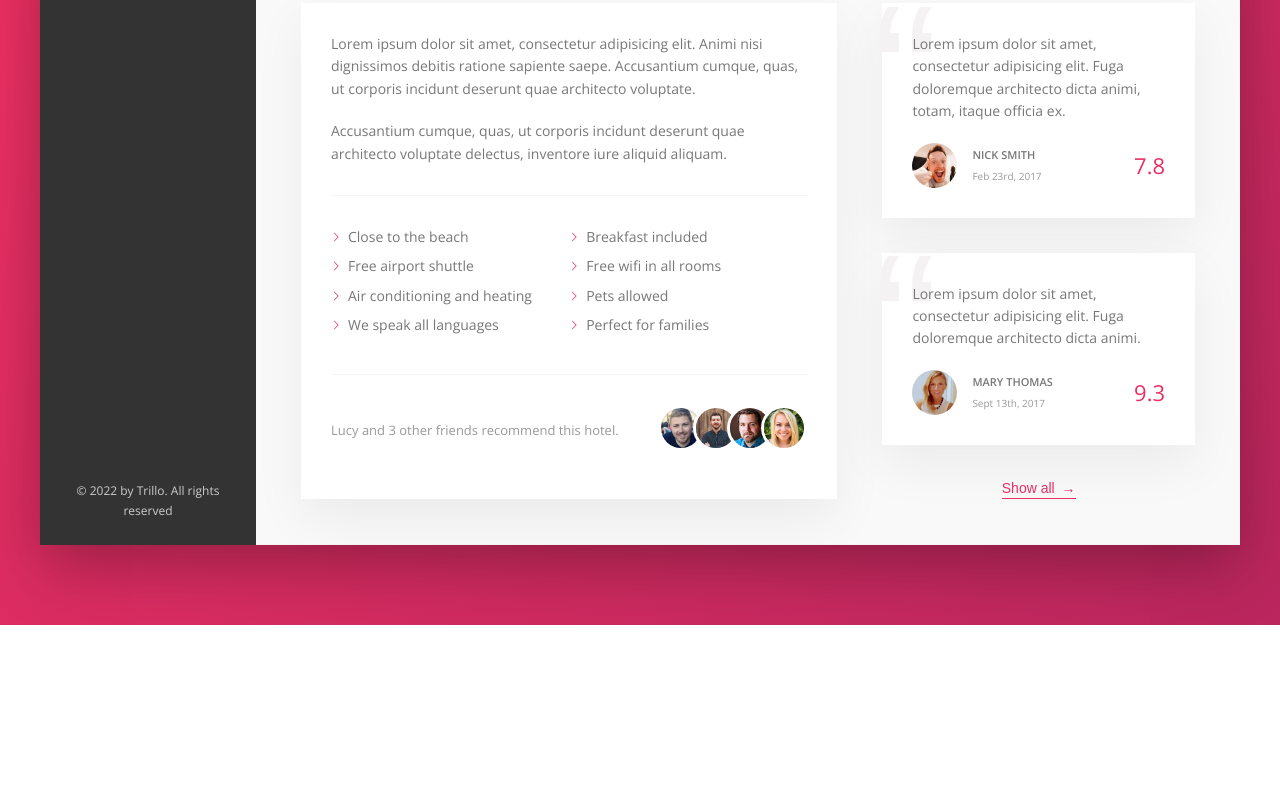
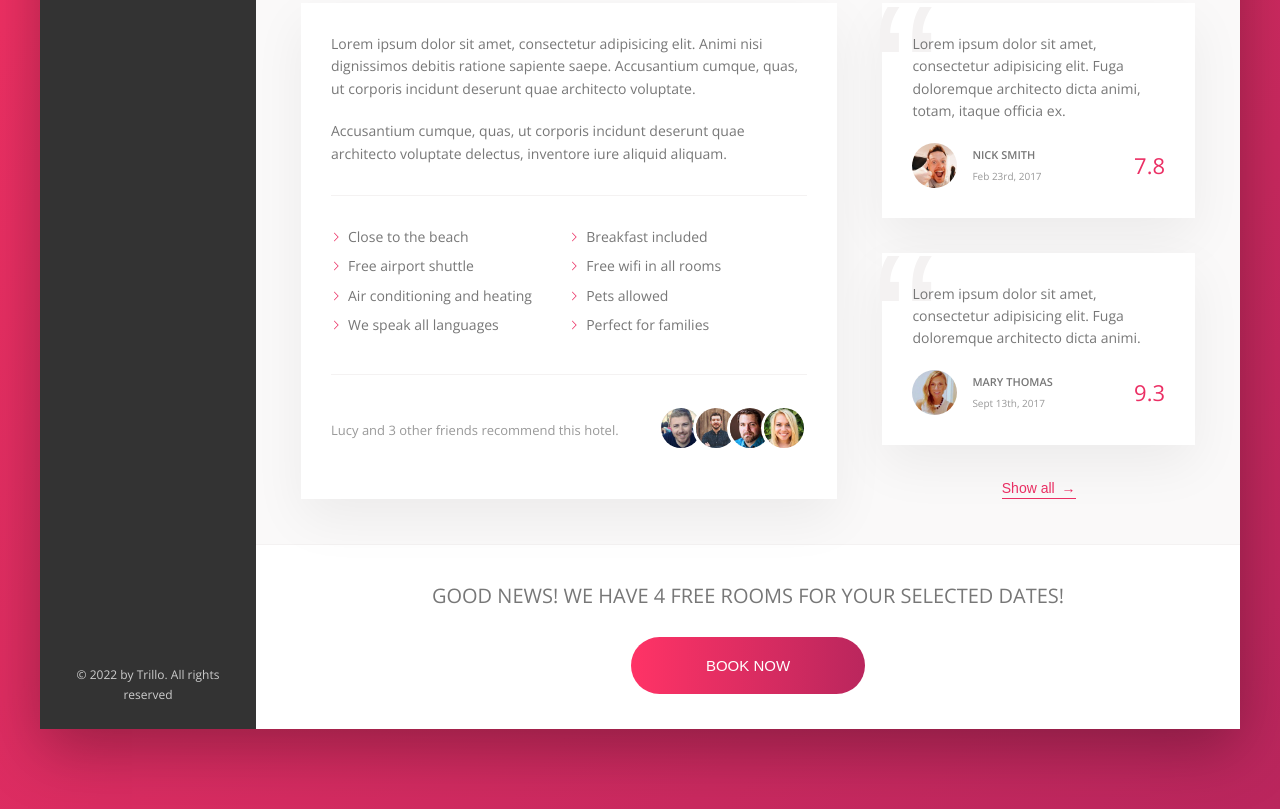
Before and after one commit to DavidTrudgill/advancedcss-trillo-project, a website: page index.html in a window 1280 px wide. Shown: the part 644-1453 px from the top of the page. Before the commit the page ends 1269 px from the top, so only its background shows below. Drawn offline with nearby package versions, Linux system fonts and the light colour scheme.

Commit message:
Complete call to action

```diff
--- a/index.html
+++ b/index.html
@@ -244,6 +244,15 @@
               <button class="btn-inline">Show all <span>&rarr;</span></button>
             </div>
           </div>
+          <div class="cta">
+            <h2 class="cta__book-now">
+              Good news! We have 4 free rooms for your selected dates!
+            </h2>
+            <button class="btn">
+              <span class="btn__visible">Book now</span>
+              <span class="btn__invisible">Only 4 rooms left</span>
+            </button>
+          </div>
         </main>
       </div>
     </div>
--- a/sass/_components.scss
+++ b/sass/_components.scss
@@ -424,6 +424,77 @@
     z-index: 1;
   }
 }
+//////////////////////////////
+/// CALL TO ACTION
+.cta {
+  padding: 3.5rem 0;
+  text-align: center;
+
+  &__book-now {
+    font-size: 2rem;
+    font-weight: 300;
+    text-transform: uppercase;
+    margin-bottom: 2.5rem;
+  }
+}
+
+//////////////////////////////
+/// CTA BUTTON
+.btn {
+  font-size: 1.5rem;
+  font-weight: 300;
+  text-transform: uppercase;
+  border-radius: 100px;
+  border: none;
+  background-image: linear-gradient(
+    to right,
+    var(--color-primary-light),
+    var(--color-primary-dark)
+  );
+  color: #fff;
+  position: relative;
+  overflow: hidden;
+  cursor: pointer;
+
+  & > * {
+    display: inline-block;
+    height: 100%;
+    width: 100%;
+    transition: all 0.2s;
+  }
+
+  &__visible {
+    padding: 2rem 7.5rem;
+  }
+
+  &__invisible {
+    position: absolute;
+    padding: 2rem 0;
+    left: 0;
+    top: -100%;
+  }
+
+  &:hover {
+    background-image: linear-gradient(
+      to left,
+      var(--color-primary-light),
+      var(--color-primary-dark)
+    );
+  }
+
+  &:hover &__visible {
+    transform: translateY(100%);
+  }
+
+  &:hover &__invisible {
+    top: 0;
+  }
+
+  &:focus {
+    outline: none;
+    animation: pulsate 1s infinite;
+  }
+}
 
 //////////////////////////////
 /// ANIMATIONS
```
Also changed, not shown: css/style.css.
